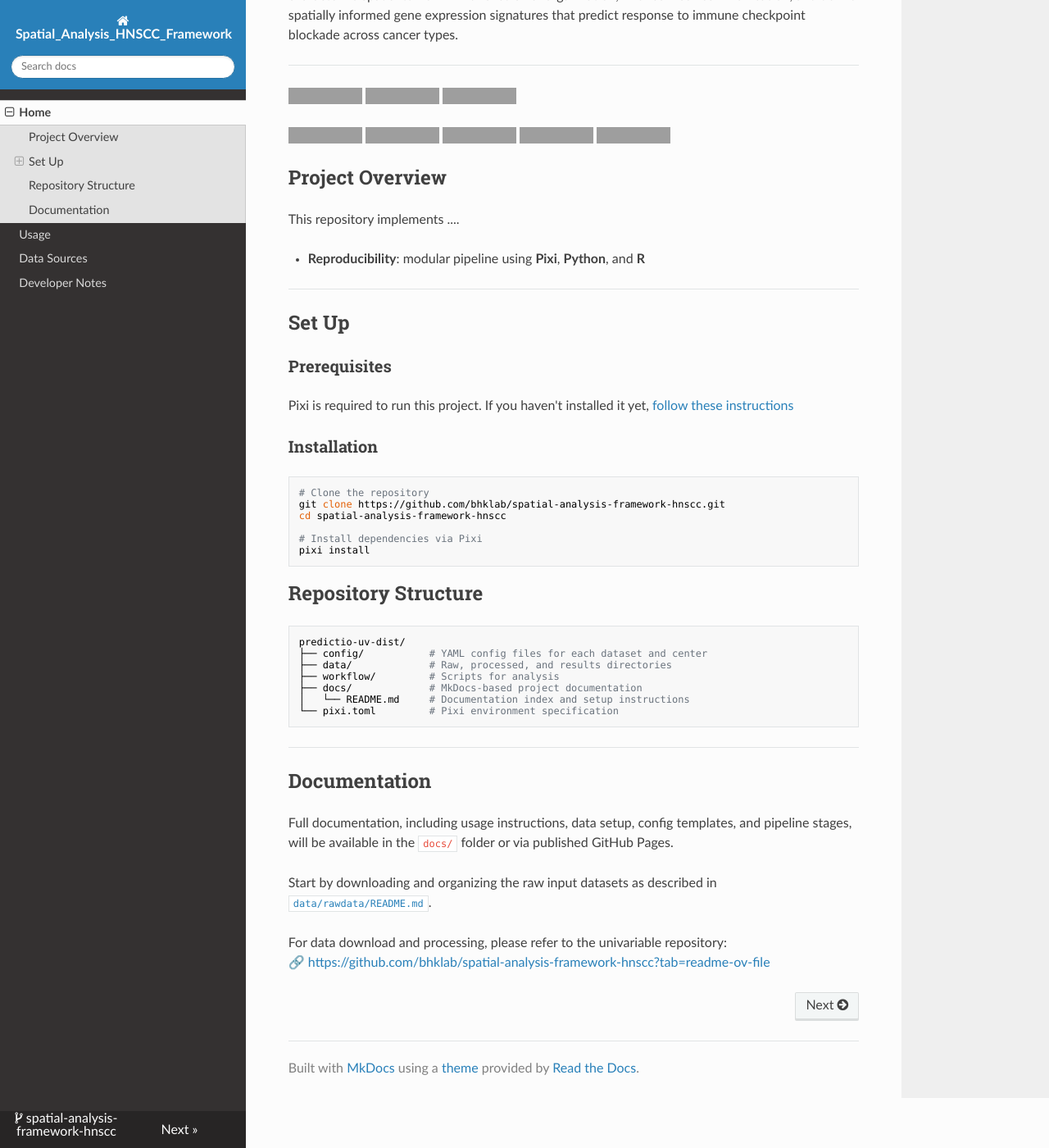
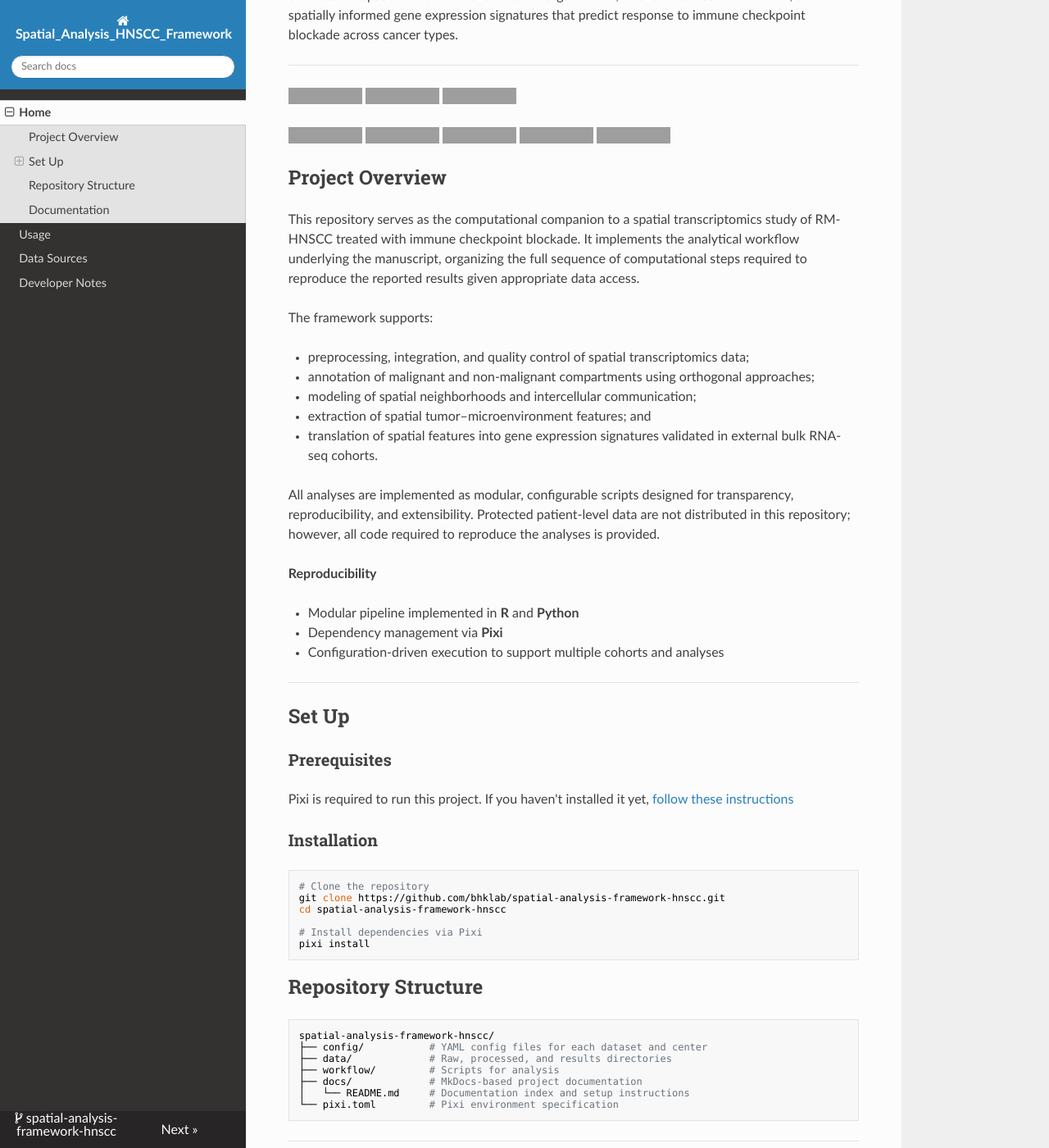
Before and after one commit to bhklab/spatial-analysis-framework-hnscc, an MkDocs documentation site: the page built from docs/README.md, in a window 1280 px wide and 1400 px high, scrolled down 369 px. Shown: the whole window at 82% size. Built offline with MkDocs 1.6.1, drawn with Linux system fonts in a browser that asks for light colours; nearby versions of some CDN libraries; grey boxes are pictures that could not be loaded.

Commit message:
add project overview

````diff
--- a/docs/README.md
+++ b/docs/README.md
@@ -23,9 +23,23 @@ This repository contains computational workflows for analyzing spatial transcrip
 
 ## Project Overview
 
-This repository implements ....
+This repository serves as the computational companion to a spatial transcriptomics study of RM-HNSCC treated with immune checkpoint blockade. It implements the analytical workflow underlying the manuscript, organizing the full sequence of computational steps required to reproduce the reported results given appropriate data access.
 
-- **Reproducibility**: modular pipeline using **Pixi**, **Python**, and **R**
+The framework supports:
+
+- preprocessing, integration, and quality control of spatial transcriptomics data;
+- annotation of malignant and non-malignant compartments using orthogonal approaches;
+- modeling of spatial neighborhoods and intercellular communication;
+- extraction of spatial tumor–microenvironment features; and
+- translation of spatial features into gene expression signatures validated in external bulk RNA-seq cohorts.
+
+All analyses are implemented as modular, configurable scripts designed for transparency, reproducibility, and extensibility. Protected patient-level data are not distributed in this repository; however, all code required to reproduce the analyses is provided.
+
+**Reproducibility**
+
+- Modular pipeline implemented in **R** and **Python**
+- Dependency management via **Pixi**
+- Configuration-driven execution to support multiple cohorts and analyses
 
 ---
 
@@ -50,7 +64,7 @@ pixi install
 ## Repository Structure
 
 ```
-predictio-uv-dist/
+spatial-analysis-framework-hnscc/
 ├── config/           # YAML config files for each dataset and center
 ├── data/             # Raw, processed, and results directories
 ├── workflow/         # Scripts for analysis
````
